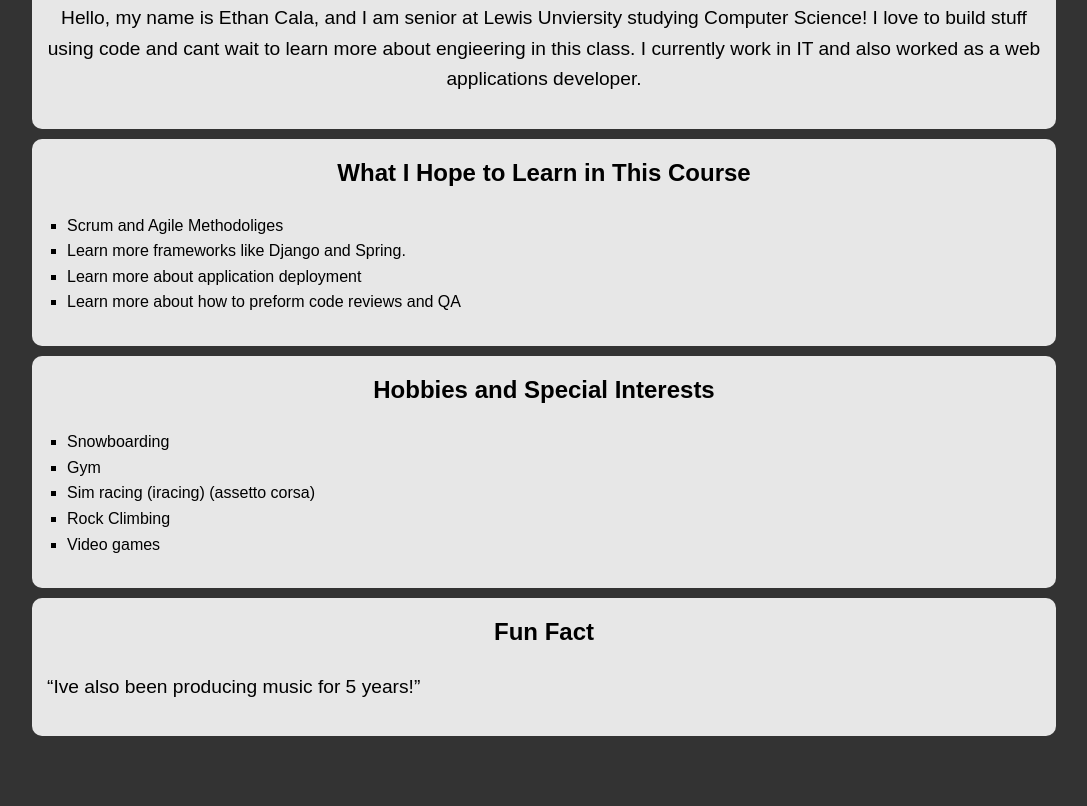
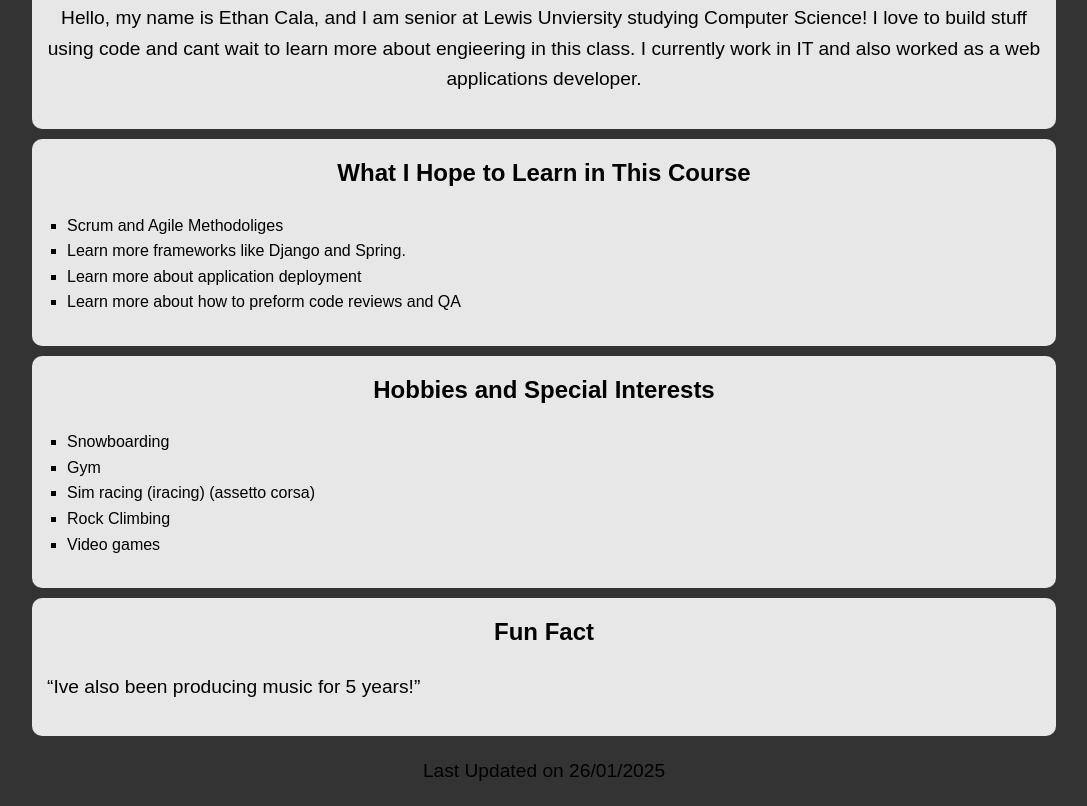
Before and after one commit to ethancala/ethancala.github.io, a plain HTML site: page index.html in a window 1280 px wide. Shown: the part 585-1391 px from the top of the page, without its empty margins (96-1183 px from the left). Before the commit the page ends 1341 px from the top, so only its background shows below. Drawn offline with Linux system fonts and the light colour scheme.

Commit message:
Update index.html
added last updated

```diff
--- a/index.html
+++ b/index.html
@@ -96,5 +96,7 @@
         </p>
     </section>
 </div>
+ <p style="text-align: center; margin-top: 20px;">Last Updated on 26/01/2025</p>
+</body>
 </body>
 </html>
```
